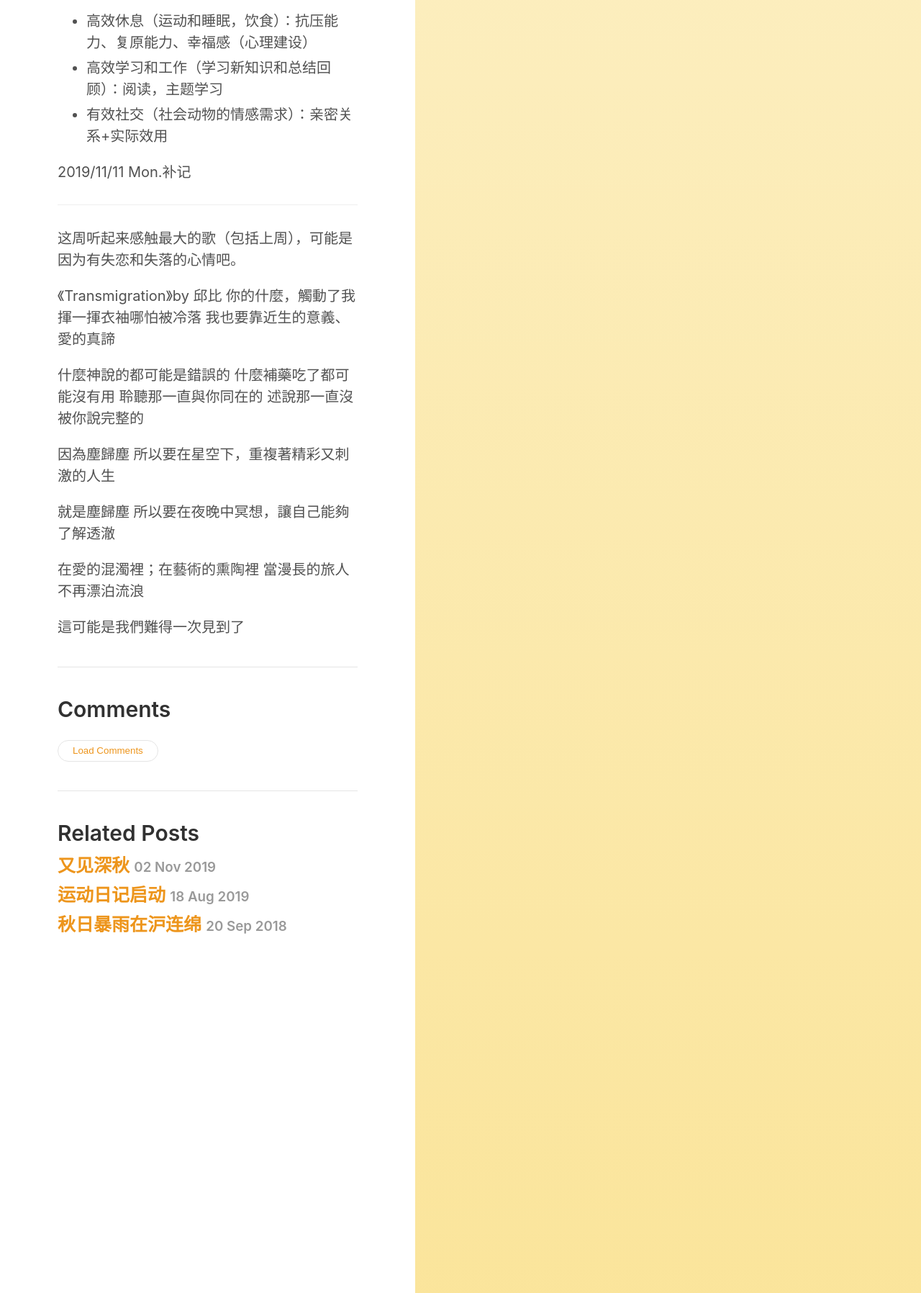
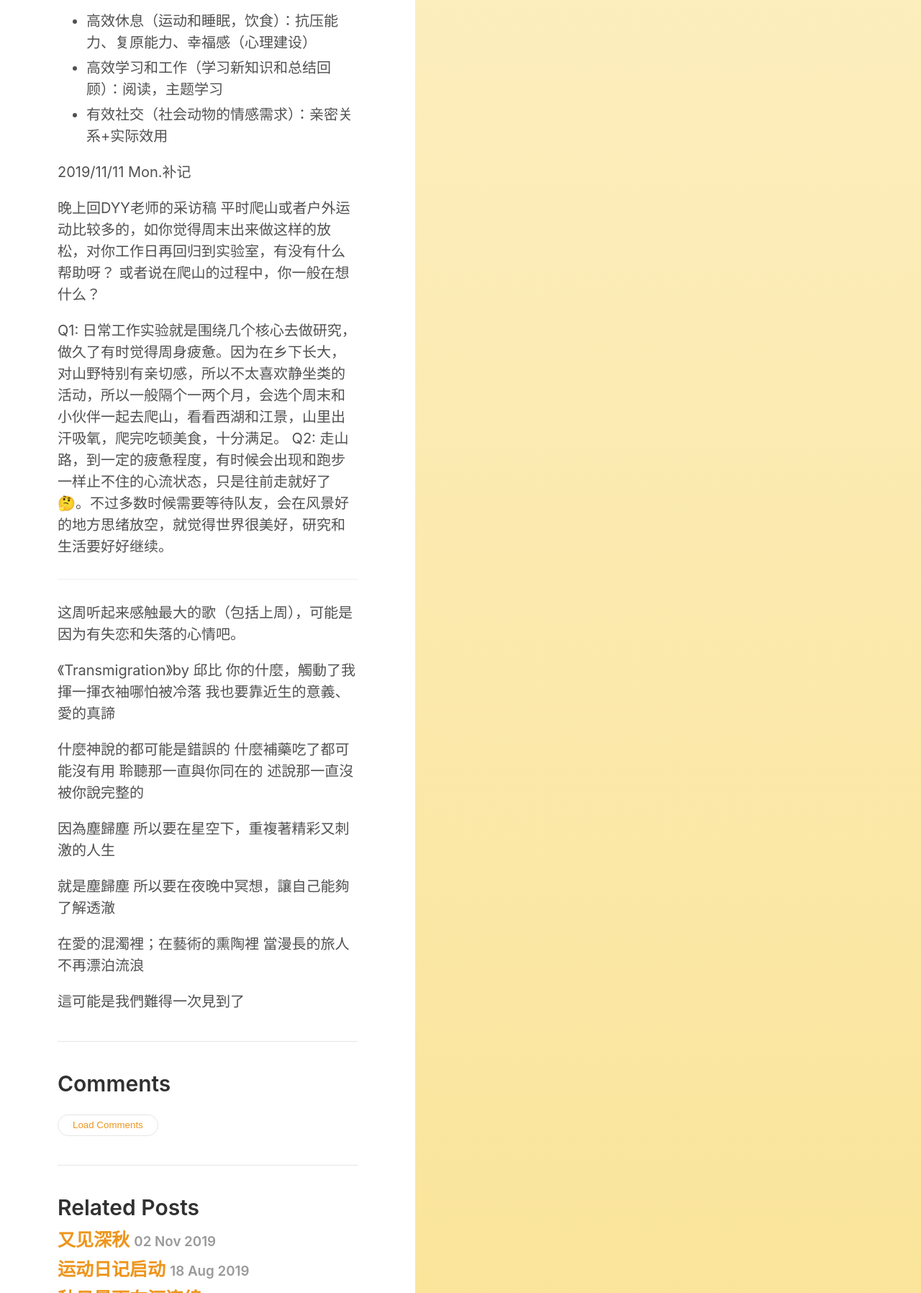
Before and after one commit to hwoihann/rethink, a Jekyll site: the page built from _posts/2019-11-09-winter-begins.md, in a window 1280 px wide, cut to the strip 1692-3488 px from the top of the page. Shown: the whole strip at 72% size. Built offline with Jekyll 4.4.1, drawn with Linux system fonts in a browser that asks for light colours.

Commit message:
11.10爬山心绪回顾

```diff
--- a/_posts/2019-11-09-winter-begins.md
+++ b/_posts/2019-11-09-winter-begins.md
@@ -39,6 +39,13 @@ excerpt_separator: "<!--more-->"
 
 2019/11/11 Mon.补记
 
+晚上回DYY老师的采访稿
+平时爬山或者户外运动比较多的，如你觉得周末出来做这样的放松，对你工作日再回归到实验室，有没有什么帮助呀？
+或者说在爬山的过程中，你一般在想什么？
+
+Q1: 日常工作实验就是围绕几个核心去做研究，做久了有时觉得周身疲惫。因为在乡下长大，对山野特别有亲切感，所以不太喜欢静坐类的活动，所以一般隔个一两个月，会选个周末和小伙伴一起去爬山，看看西湖和江景，山里出汗吸氧，爬完吃顿美食，十分满足。
+Q2: 走山路，到一定的疲惫程度，有时候会出现和跑步一样止不住的心流状态，只是往前走就好了🤔。不过多数时候需要等待队友，会在风景好的地方思绪放空，就觉得世界很美好，研究和生活要好好继续。
+
 ---
 
 这周听起来感触最大的歌（包括上周），可能是因为有失恋和失落的心情吧。
```
